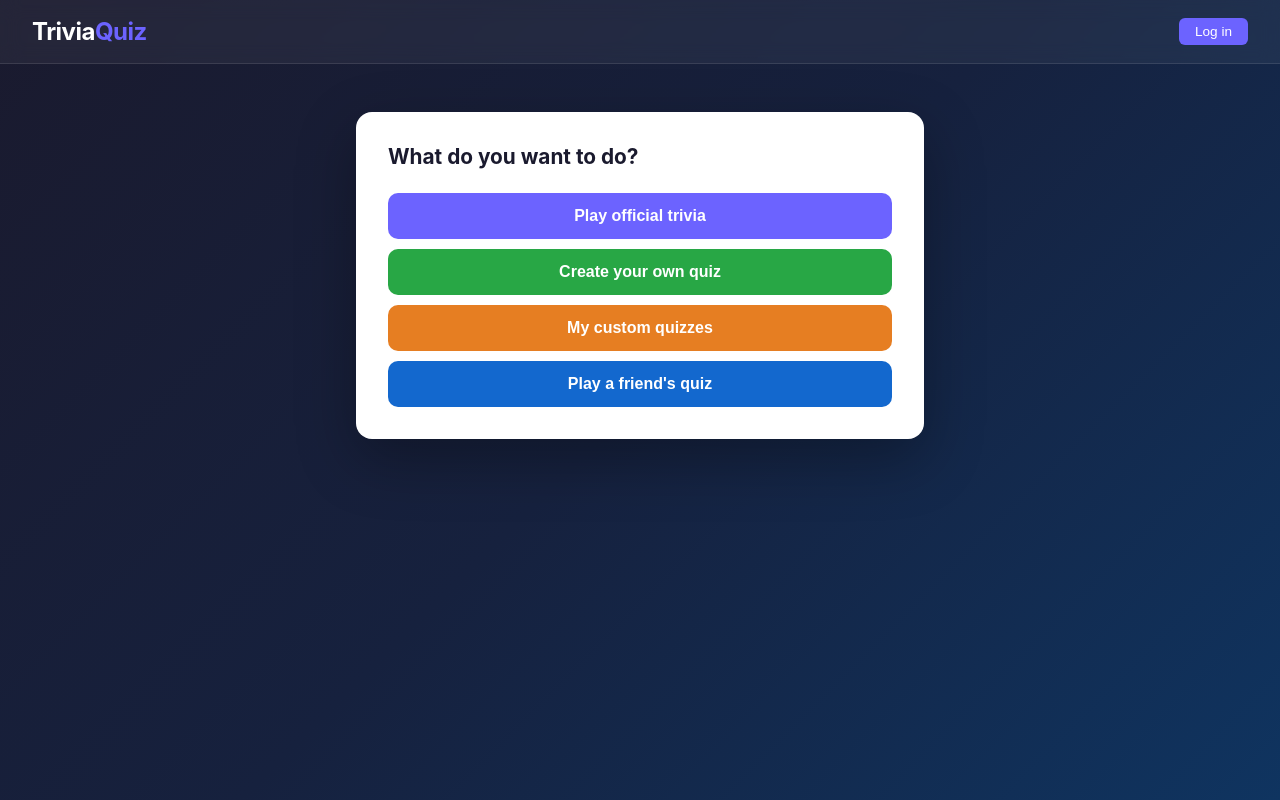
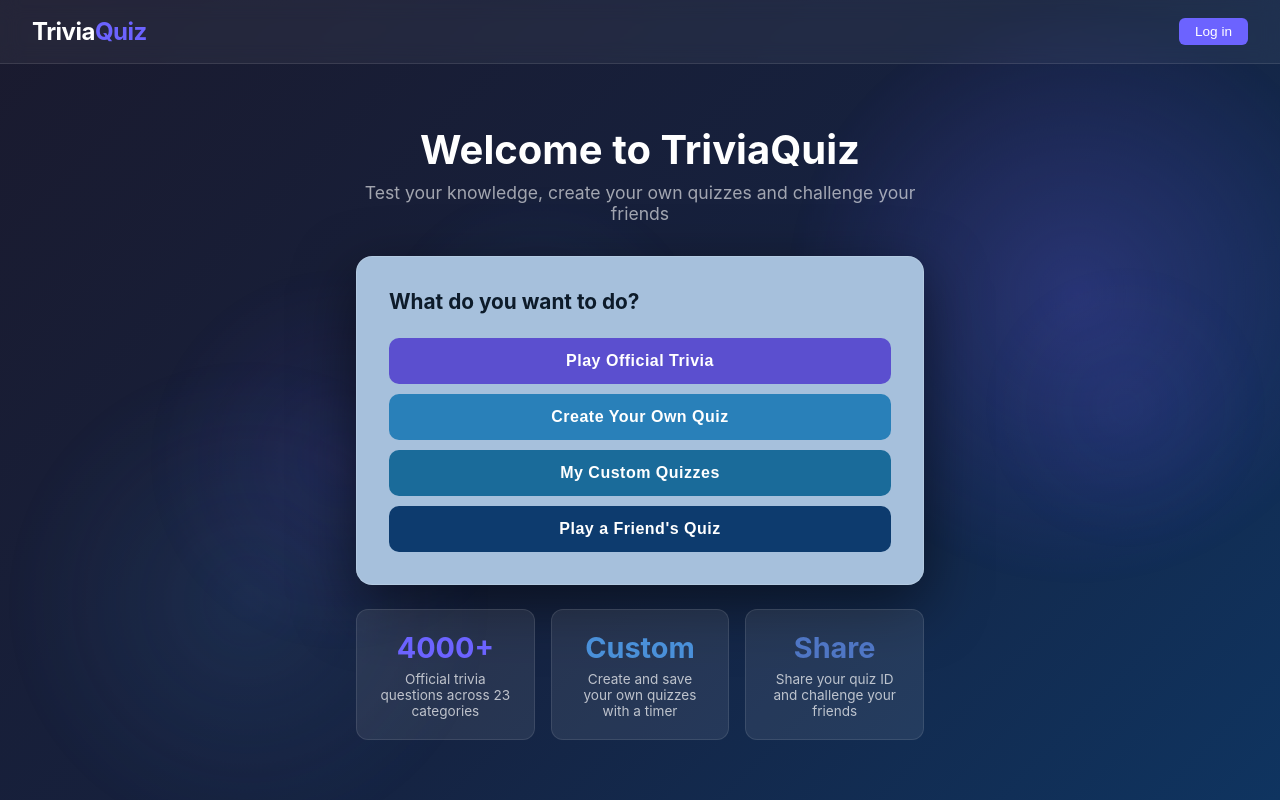
Before and after one commit to kfa802/Trivia-app, a React (Create React App) app in the folder client/: page / in a window 1280 px wide. Built offline with nearby package versions, Linux system fonts and the light colour scheme.

Commit message:
design ui and more

```diff
--- a/client/src/App.css
+++ b/client/src/App.css
@@ -12,6 +12,28 @@ body {
 .app {
   min-height: 100vh;
   background: linear-gradient(135deg, #1a1a2e 0%, #16213e 50%, #0f3460 100%);
+  position: relative;
+  overflow: hidden;
+}
+
+@keyframes float1 {
+  0%, 100% { transform: translate(0, 0); opacity: 1; }
+  25%  { transform: translate(-150px, 100px); opacity: 0.6; }
+  50%  { transform: translate(-100px, 200px); opacity: 1; }
+  75%  { transform: translate(-200px, 50px); opacity: 0.7; }
+}
+
+@keyframes float2 {
+  0%, 100% { transform: translate(0, 0); opacity: 1; }
+  25%  { transform: translate(150px, -100px); opacity: 0.6; }
+  50%  { transform: translate(200px, -200px); opacity: 1; }
+  75%  { transform: translate(100px, -50px); opacity: 0.7; }
+}
+
+@keyframes float3 {
+  0%, 100% { transform: translate(0, 0); opacity: 0.8; }
+  33%  { transform: translate(100px, 150px); opacity: 0.4; }
+  66%  { transform: translate(-100px, 100px); opacity: 0.9; }
 }
 
 .navbar {
@@ -23,6 +45,8 @@ body {
   display: flex;
   align-items: center;
   justify-content: space-between;
+  position: relative;
+  z-index: 10;
 }
 
 .navbar-title {
@@ -31,6 +55,11 @@ body {
   color: white;
   cursor: pointer;
   letter-spacing: -0.5px;
+  transition: transform 0.25s ease;
+}
+
+.navbar-title:hover {
+  transform: scale(1.05);
 }
 
 .navbar-title span {
@@ -56,6 +85,11 @@ body {
   font-size: 0.85rem;
   font-weight: 500;
   width: auto;
+  transition: transform 0.2s;
+}
+
+.navbar-btn:hover {
+  transform: scale(1.05);
 }
 
 .navbar-btn.primary {
@@ -73,19 +107,57 @@ body {
   max-width: 600px;
   margin: 0 auto;
   padding: 3rem 1rem;
+  position: relative;
+  z-index: 1;
+  display: flex;
+  flex-direction: column;
+  justify-content: center;
+  min-height: calc(100vh - 64px);
+}
+
+.hero-title {
+  transition: transform 0.25s ease;
+  display: inline-block;
+}
+
+.hero-title:hover {
+  transform: scale(1.03);
 }
 
 .card {
-  background: white;
+  background: #a6c0dc;
+  border: 1px solid rgba(255, 255, 255, 0.15);
   border-radius: 16px;
   padding: 2rem;
-  box-shadow: 0 20px 60px rgba(0, 0, 0, 0.3);
+  box-shadow: 0 20px 60px rgba(0, 0, 0, 0.5);
+  transition: transform 0.25s ease, box-shadow 0.25s ease;
+}
+
+.card:hover {
+  transform: scale(1.02);
+  box-shadow: 0 30px 80px rgba(0, 0, 0, 0.6);
 }
 
 .card h2 {
   font-size: 1.3rem;
   margin-bottom: 1.5rem;
-  color: #1a1a2e;
+  color: #0d1b2a;
+  font-weight: 700;
+}
+
+.feature-card {
+  background: rgba(255,255,255,0.08);
+  border-radius: 12px;
+  padding: 1.25rem;
+  text-align: center;
+  border: 1px solid rgba(255,255,255,0.1);
+  transition: transform 0.25s ease, background 0.25s ease;
+  cursor: default;
+}
+
+.feature-card:hover {
+  transform: scale(1.08);
+  background: rgba(255,255,255,0.14);
 }
 
 form label {
@@ -94,16 +166,17 @@ form label {
   gap: 6px;
   margin-bottom: 1rem;
   font-size: 0.9rem;
-  color: #555;
-  font-weight: 500;
+  color: #0d1b2a;
+  font-weight: 600;
 }
 
 form select {
   padding: 10px 12px;
-  border: 1.5px solid #ddd;
+  border: 1.5px solid rgba(0, 0, 0, 0.15);
   border-radius: 8px;
   font-size: 1rem;
-  background: white;
+  background: rgba(255, 255, 255, 0.5);
+  color: #0d1b2a;
   cursor: pointer;
 }
 
@@ -112,13 +185,24 @@ form select:focus {
   border-color: #6c63ff;
 }
 
+form select option {
+  background: white;
+  color: #0d1b2a;
+}
+
 form input[type="text"],
 form input[type="password"] {
   padding: 10px 12px;
-  border: 1.5px solid #ddd;
+  border: 1.5px solid rgba(0, 0, 0, 0.15);
   border-radius: 8px;
   font-size: 1rem;
   width: 100%;
+  background: rgba(255, 255, 255, 0.5);
+  color: #0d1b2a;
+}
+
+form input::placeholder {
+  color: rgba(0, 0, 0, 0.4);
 }
 
 form input:focus {
@@ -136,11 +220,12 @@ button {
   font-size: 1rem;
   font-weight: 600;
   cursor: pointer;
-  transition: opacity 0.2s, transform 0.1s;
+  transition: transform 0.2s, opacity 0.2s;
 }
 
 button:hover:not(:disabled) {
-  opacity: 0.9;
+  transform: scale(1.03);
+  opacity: 1;
 }
 
 button:active:not(:disabled) {
@@ -153,7 +238,7 @@ button:disabled {
 }
 
 .error {
-  color: #e53e3e;
+  color: #c0392b;
   font-size: 0.9rem;
   margin-bottom: 0.5rem;
 }
@@ -162,13 +247,13 @@ button:disabled {
   display: flex;
   justify-content: space-between;
   font-size: 0.85rem;
-  color: #888;
+  color: #0d1b2a;
   margin-bottom: 0.5rem;
 }
 
 .category {
   font-size: 0.8rem;
-  color: #6c63ff;
+  color: #3a3090;
   text-transform: uppercase;
   letter-spacing: 0.05em;
   margin-bottom: 1rem;
@@ -178,7 +263,7 @@ button:disabled {
   font-size: 1.15rem;
   line-height: 1.5;
   margin-bottom: 1.5rem;
-  color: #1a1a2e;
+  color: #0d1b2a;
 }
 
 .answers {
@@ -190,32 +275,34 @@ button:disabled {
 .answer-btn {
   width: 100%;
   padding: 12px 16px;
-  background: #f7f7fb;
-  color: #1a1a2e;
-  border: 1.5px solid #e0e0e0;
+  background: rgba(255, 255, 255, 0.4);
+  color: #0d1b2a;
+  border: 1.5px solid rgba(255, 255, 255, 0.6);
   border-radius: 8px;
   font-size: 0.95rem;
   text-align: left;
   cursor: pointer;
-  transition: background 0.15s, border-color 0.15s;
+  transition: transform 0.15s, background 0.15s, border-color 0.15s;
   margin-top: 0;
 }
 
 .answer-btn:hover {
-  background: #eeecff;
+  transform: scale(1.02);
+  background: rgba(108, 99, 255, 0.3);
   border-color: #6c63ff;
+  color: white;
 }
 
 .answer-btn.correct {
-  background: #d4edda;
+  background: rgba(40, 167, 69, 0.4);
   border-color: #28a745;
-  color: #155724;
+  color: #0d3b1a;
 }
 
 .answer-btn.wrong {
-  background: #f8d7da;
+  background: rgba(220, 53, 69, 0.4);
   border-color: #dc3545;
-  color: #721c24;
+  color: #3b0d0d;
 }
 
 .results {
@@ -225,6 +312,7 @@ button:disabled {
 .results h2 {
   font-size: 1.8rem;
   margin-bottom: 1rem;
+  color: #0d1b2a;
 }
 
 .score-display {
@@ -236,7 +324,7 @@ button:disabled {
 
 .score-percent {
   font-size: 1.2rem;
-  color: #888;
+  color: #0d1b2a;
   margin-bottom: 2rem;
 }
 
--- a/client/src/App.js
+++ b/client/src/App.js
@@ -9,6 +9,36 @@ import Login from './components/Login';
 import ScoreHistory from './components/ScoreHistory';
 import FindQuiz from './components/FindQuiz';
 import './App.css';
+
+function Particles() {
+  const orbs = [
+    { width: 600, height: 600, top: '-200px', right: '-200px', left: 'auto', bottom: 'auto', color: 'rgba(108, 99, 255, 0.25)', duration: '12s', delay: '0s' },
+    { width: 500, height: 500, bottom: '-150px', left: '-150px', top: 'auto', right: 'auto', color: 'rgba(74, 144, 217, 0.2)', duration: '15s', delay: '2s' },
+    { width: 400, height: 400, top: '30%', left: '10%', right: 'auto', bottom: 'auto', color: 'rgba(108, 99, 255, 0.15)', duration: '18s', delay: '4s' },
+    { width: 350, height: 350, top: '10%', left: '40%', right: 'auto', bottom: 'auto', color: 'rgba(74, 144, 217, 0.15)', duration: '20s', delay: '1s' },
+    { width: 300, height: 300, bottom: '20%', right: '10%', top: 'auto', left: 'auto', color: 'rgba(108, 99, 255, 0.1)', duration: '14s', delay: '3s' },
+  ];
+
+  return (
+    <>
+      {orbs.map((orb, i) => (
+        <div key={i} style={{
+          position: 'fixed',
+          width: orb.width,
+          height: orb.height,
+          top: orb.top,
+          right: orb.right,
+          bottom: orb.bottom,
+          left: orb.left,
+          background: `radial-gradient(circle, ${orb.color} 0%, transparent 70%)`,
+          animation: `float${(i % 3) + 1} ${orb.duration} ease-in-out ${orb.delay} infinite`,
+          pointerEvents: 'none',
+          zIndex: 0,
+        }} />
+      ))}
+    </>
+  );
+}
 
 function App() {
   const [gameState, setGameState] = useState('home');
@@ -116,6 +146,8 @@ function App() {
 
   return (
     <div className="app">
+      <Particles />
+
       <nav className="navbar">
         <div className="navbar-title" onClick={() => setGameState('home')}>
           Trivia<span>Quiz</span>
@@ -142,28 +174,55 @@ function App() {
       <div className="page-content">
 
         {gameState === 'home' && (
+          <div>
+            <div className="hero-title" style={{ textAlign: 'center', marginBottom: '2rem' }}>
+              <h1 style={{ color: 'white', fontSize: '2.5rem', fontWeight: '700', marginBottom: '0.5rem' }}>
+                Welcome to TriviaQuiz
+              </h1>
+              <p style={{ color: 'rgba(255,255,255,0.6)', fontSize: '1.1rem' }}>
+                Test your knowledge, create your own quizzes and challenge your friends
+              </p>
+            </div>
+
             <div className="card">
               <h2>What do you want to do?</h2>
-            <button onClick={() => { setShowLogin(false); setGameState('setup'); }}>
-              Play official trivia
+              <button onClick={() => { setShowLogin(false); setGameState('setup'); }}
+                style={{ marginBottom: '10px', background: '#5b4fcf', letterSpacing: '0.5px' }}>
+                Play Official Trivia
               </button>
               <button onClick={() => requireLogin('create')}
-              style={{ marginTop: '10px', background: '#28a745' }}>
-              Create your own quiz
+                style={{ marginBottom: '10px', background: '#2980b9', letterSpacing: '0.5px' }}>
+                Create Your Own Quiz
               </button>
               <button onClick={() => requireLogin('quizlist')}
-              style={{ marginTop: '10px', background: '#e67e22' }}>
-              My custom quizzes
+                style={{ marginBottom: '10px', background: '#1a6b9a', letterSpacing: '0.5px' }}>
+                My Custom Quizzes
               </button>
               <button onClick={() => setGameState('findquiz')}
-              style={{ marginTop: '10px', background: '#1368ce' }}>
-              Play a friend's quiz
+                style={{ background: '#0d3b6e', letterSpacing: '0.5px' }}>
+                Play a Friend's Quiz
               </button>
               {showLogin && !user && (
-              <div style={{ marginTop: '1.5rem', borderTop: '1px solid #eee', paddingTop: '1.5rem' }}>
+                <div style={{ marginTop: '1.5rem', borderTop: '1px solid rgba(255,255,255,0.2)', paddingTop: '1.5rem' }}>
                   <Login onLogin={handleLogin} />
                 </div>
               )}
+            </div>
+
+            <div style={{ display: 'grid', gridTemplateColumns: '1fr 1fr 1fr', gap: '16px', marginTop: '1.5rem' }}>
+              <div className="feature-card">
+                <p style={{ color: '#6c63ff', fontSize: '1.8rem', fontWeight: '700', margin: '0 0 6px' }}>4000+</p>
+                <p style={{ color: 'rgba(255,255,255,0.7)', fontSize: '0.85rem', margin: 0 }}>Official trivia questions across 23 categories</p>
+              </div>
+              <div className="feature-card">
+                <p style={{ color: '#4a90d9', fontSize: '1.8rem', fontWeight: '700', margin: '0 0 6px' }}>Custom</p>
+                <p style={{ color: 'rgba(255,255,255,0.7)', fontSize: '0.85rem', margin: 0 }}>Create and save your own quizzes with a timer</p>
+              </div>
+              <div className="feature-card">
+                <p style={{ color: '#4f76c4', fontSize: '1.8rem', fontWeight: '700', margin: '0 0 6px' }}>Share</p>
+                <p style={{ color: 'rgba(255,255,255,0.7)', fontSize: '0.85rem', margin: 0 }}>Share your quiz ID and challenge your friends</p>
+              </div>
+            </div>
           </div>
         )}
 
```
Lines whose indentation alone changed are shown as unchanged.
